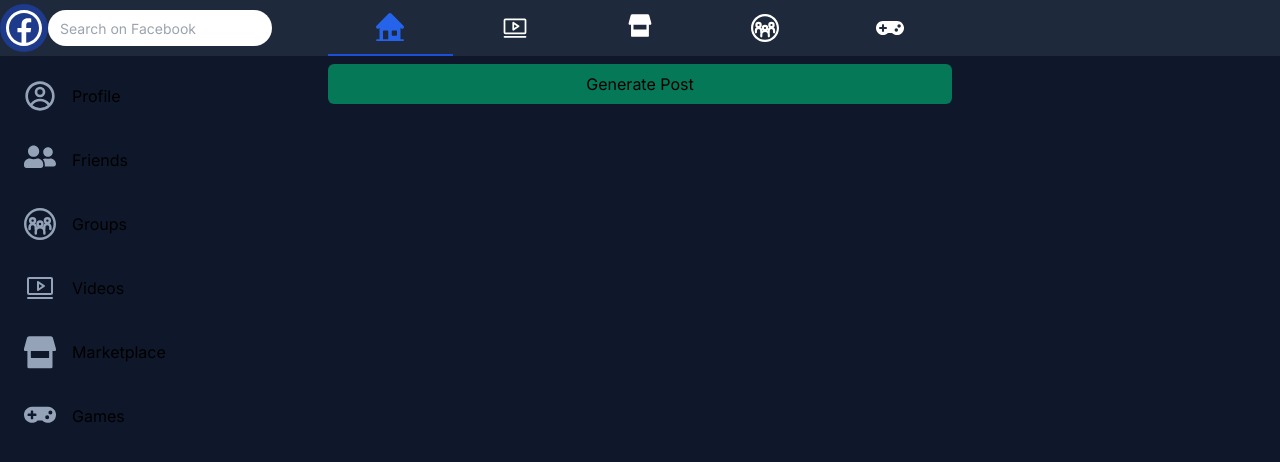
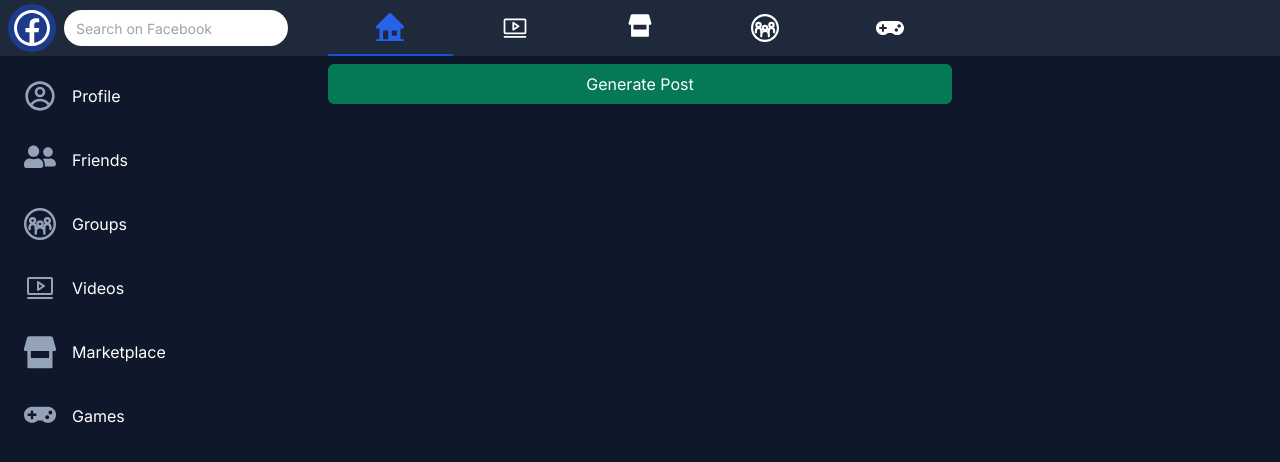
Before and after one commit to Elaina-AFK/face-clone, a Next.js app: page / in a window 1280 px wide. Shown: the top 462 px of the page. Built offline with nearby package versions, Linux system fonts and the light colour scheme.

Commit message:
✨ add hover text on navbar

```diff
--- a/app/component/Header.tsx
+++ b/app/component/Header.tsx
@@ -16,7 +16,7 @@ export default function Header() {
   return (
     <header className="w-full bg-slate-800 grid grid-cols-12 h-14 fixed top-0">
       <div className="flex col-start-1 col-end-4 items-center">
-        <Link href={"/"} className="rounded-full">
+        <Link href={"/"} className="rounded-full mx-2">
           <FacebookIcon />
         </Link>
         <SearchBar />
--- a/app/component/NavList.tsx
+++ b/app/component/NavList.tsx
@@ -4,26 +4,40 @@ import { usePathname } from "next/navigation";
 
 export default function NavList({
   href,
+  title,
   children,
 }: {
   href: string;
+  title: string;
   children: React.ReactNode;
 }) {
   const pathname = usePathname();
-
+  const HoverText = (
+    <p className="invisible absolute top-16 bg-slate-600 py-1 px-2 rounded-md opacity-75 peer-hover:visible">
+      {title}
+    </p>
+  );
   return (
     <>
       {pathname === href ? (
-        <li className="h-full w-full max-w-md grid place-items-center border-b-2 border-blue-700">
-          <Link href={href} className="fill-blue-600">
+        <li className="h-full w-full grid place-items-center max-w-md border-b-2 border-blue-700 ">
+          <Link
+            href={href}
+            className="fill-blue-600 w-full h-full grid place-items-center relative peer m-2"
+          >
             {children}
           </Link>
+          {HoverText}
         </li>
       ) : (
-        <li className="h-full w-full max-w-md grid place-items-center">
-          <Link href={href} className="fill-white">
+        <li className="h-full w-full grid place-items-center max-w-md">
+          <Link
+            href={href}
+            className="fill-white grid place-items-center relative peer h-4/5 w-5/6 hover:bg-slate-700 rounded-lg"
+          >
             {children}
           </Link>
+          {HoverText}
         </li>
       )}
     </>
--- a/app/component/Navbar.tsx
+++ b/app/component/Navbar.tsx
@@ -4,7 +4,7 @@ export default function Navbar() {
   return (
     <nav className="col-start-4 col-end-10 px-2">
       <ul className="flex justify-between items-center w-full h-full max-md:hidden">
-        <NavList href="/">
+        <NavList href="/" title="Home">
           <svg
             viewBox="0 0 1024 1023"
             className="aspect-square w-7"
@@ -13,7 +13,7 @@ export default function Navbar() {
             <path d="M1004.5 555.5Q985 575 957.5 575T911 555l-15-14v418h96q13 0 22.5 9.5t9.5 22.5t-9.5 22.5t-22.5 9.5H33q-13 0-22.5-9.5T1 991t9.5-22.5T33 959h95V541l-15 14q-19 20-46.5 20t-47-19.5t-19.5-47T19 462L463 19q20-20 49-19q29-1 49 19l443 443q20 19 20 46.5t-19.5 47M448 671q0-13-9.5-22.5T416 639H288q-13 0-22.5 9.5T256 671v288h192zm320 0q0-13-9.5-22.5T736 639H608q-13 0-22.5 9.5T576 671v128q0 13 9.5 22.5T608 831h128q13 0 22.5-9.5T768 799z"></path>
           </svg>
         </NavList>
-        <NavList href="/video">
+        <NavList href="/video" title="Videos">
           <svg
             viewBox="0 0 256 256"
             className="aspect-square w-7"
@@ -22,7 +22,7 @@ export default function Navbar() {
             <path d="m164.44 105.34l-48-32A8 8 0 0 0 104 80v64a8 8 0 0 0 12.44 6.66l48-32a8 8 0 0 0 0-13.32M120 129.05V95l25.58 17ZM216 40H40a16 16 0 0 0-16 16v112a16 16 0 0 0 16 16h176a16 16 0 0 0 16-16V56a16 16 0 0 0-16-16m0 128H40V56h176zm16 40a8 8 0 0 1-8 8H32a8 8 0 0 1 0-16h192a8 8 0 0 1 8 8"></path>
           </svg>
         </NavList>
-        <NavList href="/market">
+        <NavList href="/market" title="Marketplace">
           <svg
             viewBox="0 0 650 800"
             className="aspect-square w-7"
@@ -31,7 +31,7 @@ export default function Navbar() {
             <path d="M648 256q0 2 1 3t0 3v20q0 10-7 17t-17 7h-46v324q0 10-6 16t-17 7H93q-10 0-17-7t-7-16V306H23q-10 0-16-7t-7-17v-20q0-4 1-6L60 39q5-16 17-25t28-9h439q16 0 28 9t16 25zm-138 50H139v127q0 5 4 8t8 4h347q5 0 9-4t3-8z"></path>
           </svg>
         </NavList>
-        <NavList href="/group">
+        <NavList href="/group" title="Groups">
           <svg
             viewBox="0 0 26 26"
             className="aspect-square w-7"
@@ -47,7 +47,7 @@ export default function Navbar() {
             </g>
           </svg>
         </NavList>
-        <NavList href="/game">
+        <NavList href="/game" title="Games">
           <svg
             viewBox="0 0 640 512"
             className="aspect-square w-7"
--- a/app/globals.css
+++ b/app/globals.css
@@ -10,18 +10,20 @@
 }
 
 :root {
-  --foreground-rgb: 0, 0, 0;
-  --background-start-rgb: 214, 219, 220;
-  --background-end-rgb: 255, 255, 255;
+  --foreground-rgb: 255, 255, 255;
+  --background-start-rgb: 15, 23, 42;
+  /* --background-start-rgb: 214, 219, 220; */
+  --background-end-rgb: 15, 23, 42;
+  /* --background-end-rgb: 255, 255, 255; */
 }
 
-@media (prefers-color-scheme: dark) {
+/* @media (prefers-color-scheme: dark) {
   :root {
     --foreground-rgb: 255, 255, 255;
     --background-start-rgb: 0, 0, 0;
     --background-end-rgb: 0, 0, 0;
   }
-}
+} */
 
 body {
   color: rgb(var(--foreground-rgb));
--- a/app/layout.tsx
+++ b/app/layout.tsx
@@ -3,6 +3,7 @@ import { Inter } from "next/font/google";
 import "./globals.css";
 import Header from "./component/Header";
 import PostContextProvider from "./content";
+import LeftAside from "./component/LeftAside";
 
 const inter = Inter({ subsets: ["latin"] });
 
@@ -19,6 +20,9 @@ export default function RootLayout({
   return (
     <html lang="en">
       <body className={inter.className}>
+        <aside className="fixed top-16 w-1/4 h-full min-h-screen flex flex-col items-center px-2 pl-2 max-lg:hidden">
+          <LeftAside />
+        </aside>
         <PostContextProvider>
           <Header />
           {children}
--- a/app/page.tsx
+++ b/app/page.tsx
@@ -5,9 +5,6 @@ import PostContentBody from "./component/PostContentBody";
 export default function Home() {
   return (
     <div className="grid grid-cols-12 bg-slate-900 mt-14">
-      <aside className="fixed top-16 w-1/4 col-start-1 col-end-4 h-full min-h-screen flex flex-col items-center px-2 pl-2 max-lg:hidden">
-        <LeftAside />
-      </aside>
       <main className="col-start-4 col-end-10 h-full min-h-screen p-2 max-lg:col-start-1 max-md:col-end-13">
         <PostBar />
         <PostContentBody />
```
